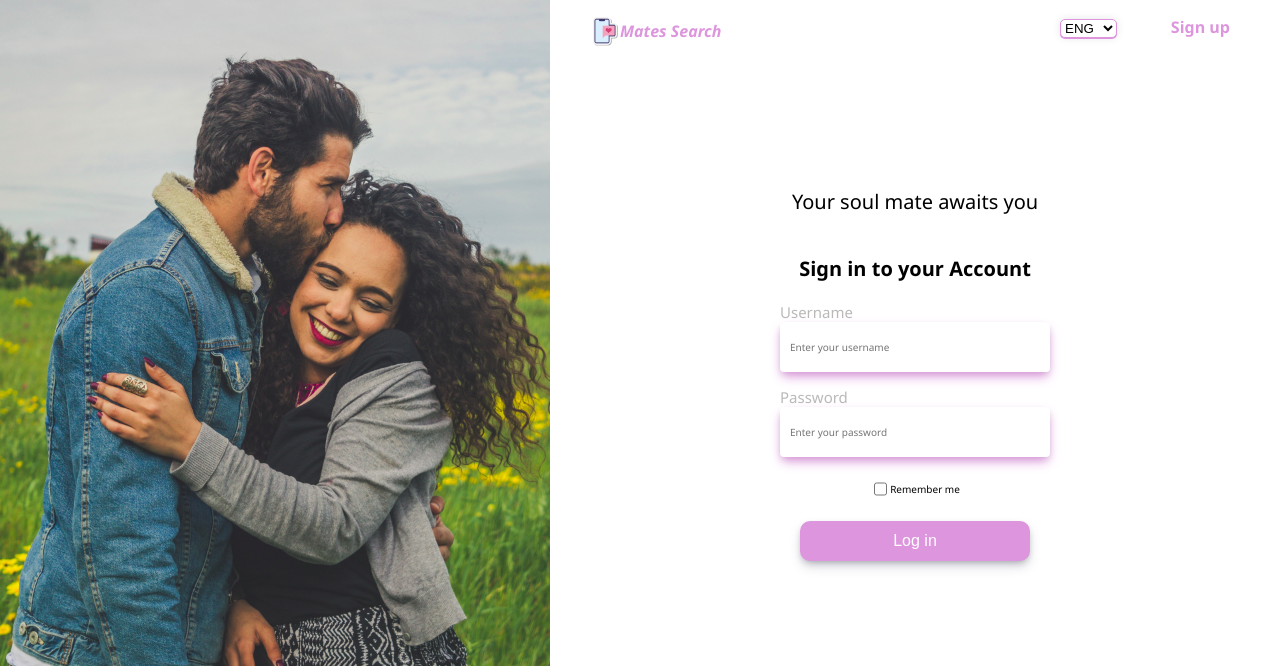
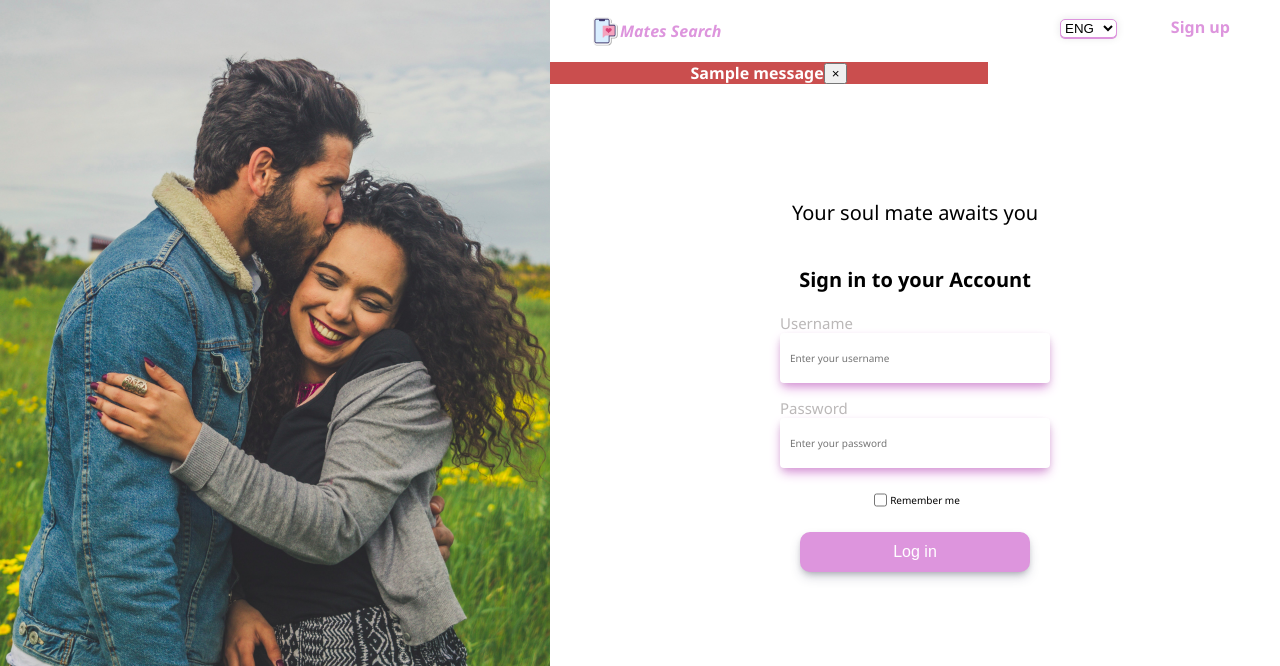
Before and after one commit to Thaura644/Mates_Search, a Django app: page /app/login/ in a window 1280 px wide. Shown: the top 666 px of the page. Run offline with Django 4.2, Linux system fonts and the light colour scheme; one stand-in notice (Sample message) is shown.

Commit message:
registration
[ ]  wrote views and forms for register url

```diff
--- a/Myapp/static/css/login-styles.css
+++ b/Myapp/static/css/login-styles.css
@@ -11,6 +11,15 @@ body{
   display: flex;
   flex-direction: row;
 
+}
+.alert{
+  display: flex;
+  flex-direction: row;
+  color: white;
+  background-color: rgb(202, 78, 78);
+  width: 60%;
+  justify-content: center;
+  align-items: center;
 }
 .login-form-box{
   display: flex;
--- a/Myapp/templates/registration/login.html
+++ b/Myapp/templates/registration/login.html
@@ -41,7 +41,19 @@
 </div>
         </ul>
     </nav>
+    {% if messages %}<!--Start of notification block..Handles notifications from system to user-->
+  {% for message in messages%}
+  <div class="alert alert-warning alert-dismissible fade show" role="alert">
+  <strong>{{ message }}</strong> <!--notification itsles-->
+  <button type="button" class="close" data-dismiss="alert" aria-label="Close">
+    <span aria-hidden="true">&times;</span>
+  </button>
+</div>
+
+  {% endfor %}
+  {% endif %}
   <form class="login-form">
+
       {% csrf_token %}
       <p class="login-form-intro-text">Your soul mate awaits you</p>
       <p class="login-form-intro">Sign in to your Account</p>
@@ -55,7 +67,7 @@
       <label for="password">
           Password
           </label>
-          <input maxlength="8" type="password" name="password" placeholder="Enter your password" required></input>
+          <input maxlength="15" type="password" name="password" placeholder="Enter your password" required></input>
 
   </div>
   <div class="login-remember">
--- a/Myapp/templates/sign-up.html
+++ b/Myapp/templates/sign-up.html
@@ -36,7 +36,7 @@
             </div>
                 </ul>
         </nav>
-        <form class="login-cont">
+        <form class="login-cont" method="POST">
             <p class="login-cont-intro">
                 Long-term relationships with like minded people
             </p>
@@ -51,7 +51,7 @@
     </div>
     <div class="university-cont">
         <label for="login-input-pwd">*Password</label>
-            <input type="password" maxlength="8" placeholder="Enter your Password" id="login-input-pwd" class="login-name" required>
+            <input type="password" maxlength="15" placeholder="Enter your Password" id="login-input-pwd" class="login-name" required>
         </input>
    </div>
 
--- a/mates/urls.py
+++ b/mates/urls.py
@@ -9,5 +9,6 @@ urlpatterns = [
     #path("logout/", views.logout_user, name="logout"),#triggers logout for authenticated user
     #path("account/profile/:id"),#handles search for user in system
     path("register/", views.user_registration, name="register"),#handles user sign-up
-    path("notifications/",views.notifications,name="notifications")
+    path("notifications/",views.notifications,name="notifications"),
+    path("logout/", views.logout_user, name="logout"),
 ]
--- a/mates/views.py
+++ b/mates/views.py
@@ -1,13 +1,42 @@
 from django.shortcuts import render,redirect
-from . import db
+from django.contrib.auth import authenticate,login,logout
+from django.contrib import messages
+from .forms import RegisterUserForm
+from django.contrib.auth.decorators import login_required
+
 def user_login(request):
-    context = {}
-    return render(request,'registration/login.html',context)
+    if request.method == "POST":
+        username = request.POST.get('username','')
+        password = request.POST.get('password','')
+        user = authenticate(request,username=username,password=password)
+        if user is not None:
+            login(request,user)
+            return redirect('notifications')
+        else:
+            messages.info(request,"Incorrect username or password")
+            return redirect('login')
 
+    else :
+         return render(request,'registration/login.html', {'error_message': 'Something went wrong.Try Again'})
+def logout_user(request):
+	logout(request)
+	messages.success(request,"You have succefully logged out")
+	return render(request,'home.html')
 def user_registration(request):
+    if request.method == "POST":
+        form = RegisterUserForm(request.POST)
+        if form.is_valid():
+            form.save()
+            username = form.cleaned_data['username']
+            password = form.cleaned_data['password']
+            user = authenticate(username=username,password=password)
+            login(request, user)
+            messages.success(request,"Your account has successfully been created")
+            return render(request,'login.html')
     context = {}
     return render(request,'sign-up.html',context)
 
+@login_required
 def notifications(request):
     context = {}
     return render(request,'notifications.html',context)
```
Also changed, not shown: mates/forms.py (+12 -0 lines).
